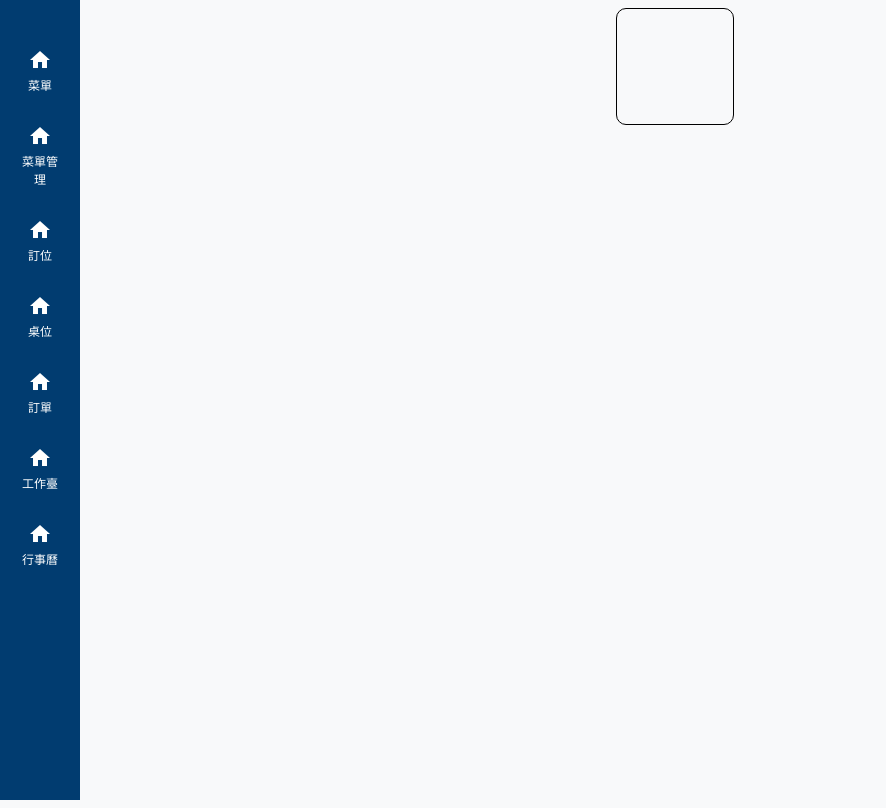
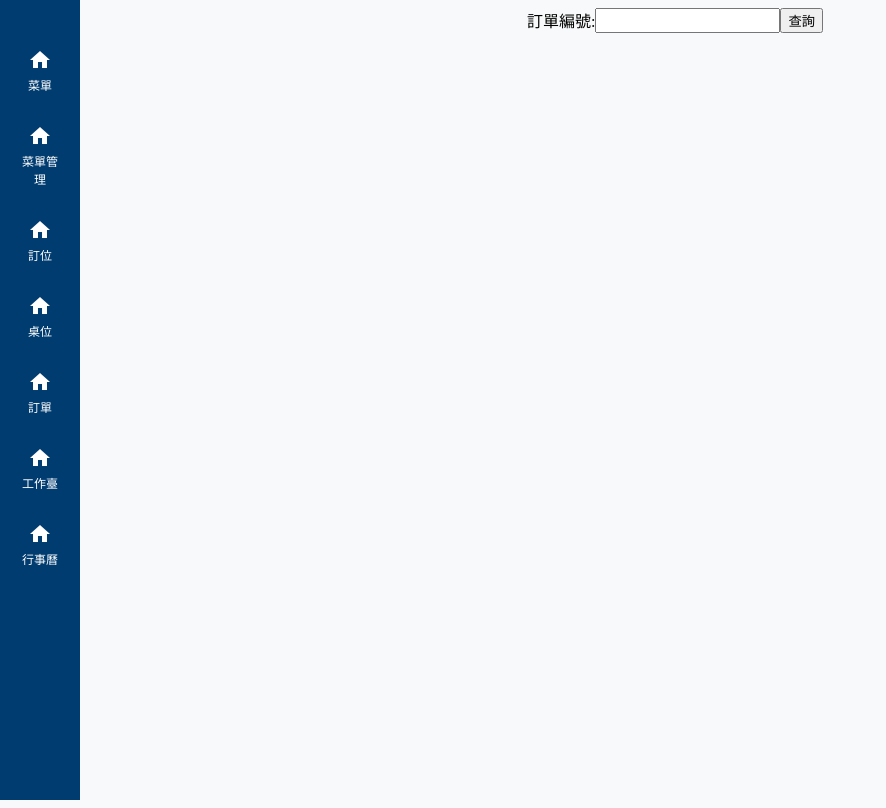
Before and after one commit to Jia-02/group_project_frontend, an Angular app: page /meal/status/user in a window 1280 px wide. Shown: the whole page, without its empty margins (0-886 px from the left). Built offline with nearby package versions, Linux system fonts and the light colour scheme; no server answers.

Commit message:
meal/status/user 內容更新

```diff
--- a/src/app/meal-status-user/meal-status-user.component.html
+++ b/src/app/meal-status-user/meal-status-user.component.html
@@ -1,15 +1,22 @@
 <div>
   <div style="display: flex; ">
+
     <span style="flex: 1 1 auto;"></span>
+    @if(mealStatus){
     <div style="border: 1px solid black; border-radius: 10px; padding: 5%;">
-      @if(mealStatus){
       <span>訂單ID: {{mealStatus.ordersId}}</span> <br> <br>
       <span>訂單狀態:{{mealStatus.mealStatus}}</span> <br> <br>
       <span>完成時間剩餘:{{mealStatus.estimatedTime}}分鐘</span> <br> <br>
       <span>預計訂單送達時間:{{mealStatus.finishTime}}</span> <br> <br>
-      }
+
     </div>
+    }@else {
+    <span>訂單編號:</span>
+    <input type="text" [(ngModel)]="orderId">
+    <button (click)="search()">查詢</button>
+    }
     <span style="flex: 1 1 auto;"></span>
+
   </div>
 
 </div>
--- a/src/app/meal-status-user/meal-status-user.component.ts
+++ b/src/app/meal-status-user/meal-status-user.component.ts
@@ -12,18 +12,26 @@ import { ActivatedRoute } from '@angular/router';
 })
 export class MealStatusUserComponent {
 
-  constructor(private service:DataService,private activatedRoute:ActivatedRoute){}
-  orderId!:any;
-  mealStatus!:MealStatus;
+  constructor(private service: DataService, private activatedRoute: ActivatedRoute) { }
+  orderId!: any;
+  mealStatus!: MealStatus;
 
   ngOnInit(): void {
     console.log(this.activatedRoute.snapshot.queryParamMap.get('orderId'))
     this.orderId = this.activatedRoute.snapshot.queryParamMap.get('orderId')
+    if (this.orderId) {
+      let url = "http://localhost:8080/meal/status?orderId=" + this.orderId;
+      this.service.getApi(url).subscribe((res: MealStatusRes) => {
+        this.mealStatus = res.mealStatus;
+      })
+    }
+  }
+
+  search() {
     let url = "http://localhost:8080/meal/status?orderId=" + this.orderId;
-    this.service.getApi(url).subscribe((res:MealStatusRes)=>{
+    this.service.getApi(url).subscribe((res: MealStatusRes) => {
       this.mealStatus = res.mealStatus;
     })
-
   }
 
 }
```
